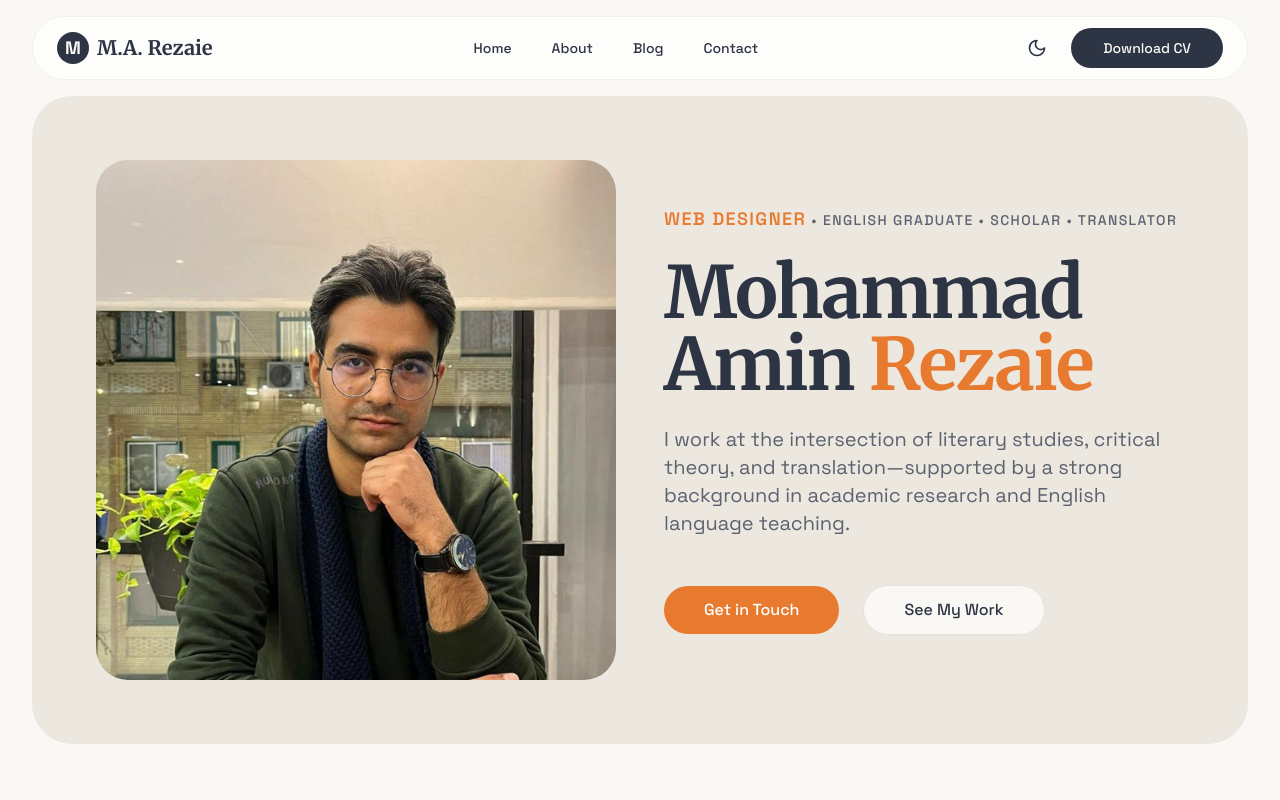
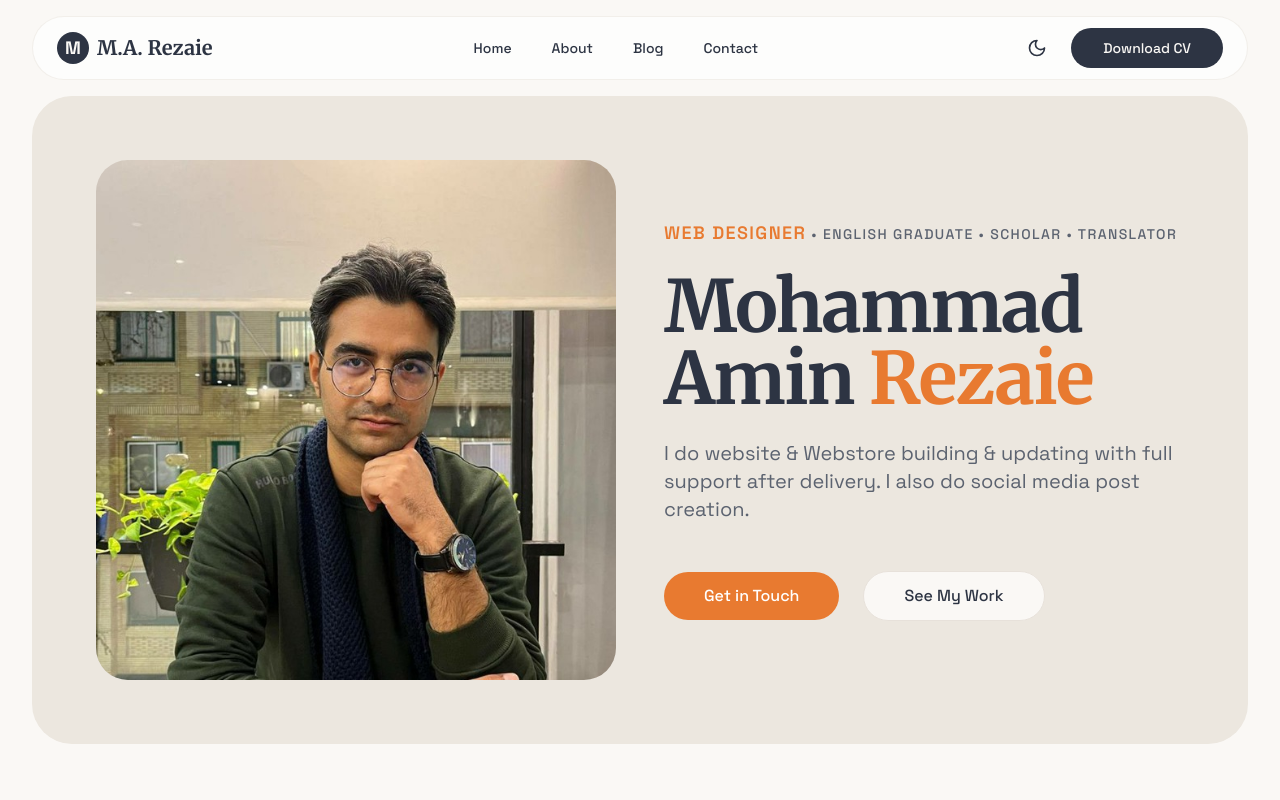
Before and after one commit to themorez/themorez, a React (Vite) app: page / in a window 1280 px wide. Shown: the top 800 px of the page. Built offline with nearby package versions, Linux system fonts and the light colour scheme; no server answers; the HTML template or start-up script is replaced by a standard one.

Commit message:
Visual edit in Lovable
Edited UI in Lovable

```diff
--- a/src/components/HeroSection.tsx
+++ b/src/components/HeroSection.tsx
@@ -25,7 +25,7 @@ const HeroSection = () => {
               <span className="text-accent">Rezaie</span>
             </h1>
             <p className="text-muted-foreground text-lg md:text-xl leading-relaxed max-w-xl animate-slide-up stagger-1">
-              I work at the intersection of literary studies, critical theory, and translation—supported by a strong background in academic research and English language teaching.
+              I do website & Webstore building & updating with full support after delivery. I also do social media post creation.
             </p>
           </div>
 
```
